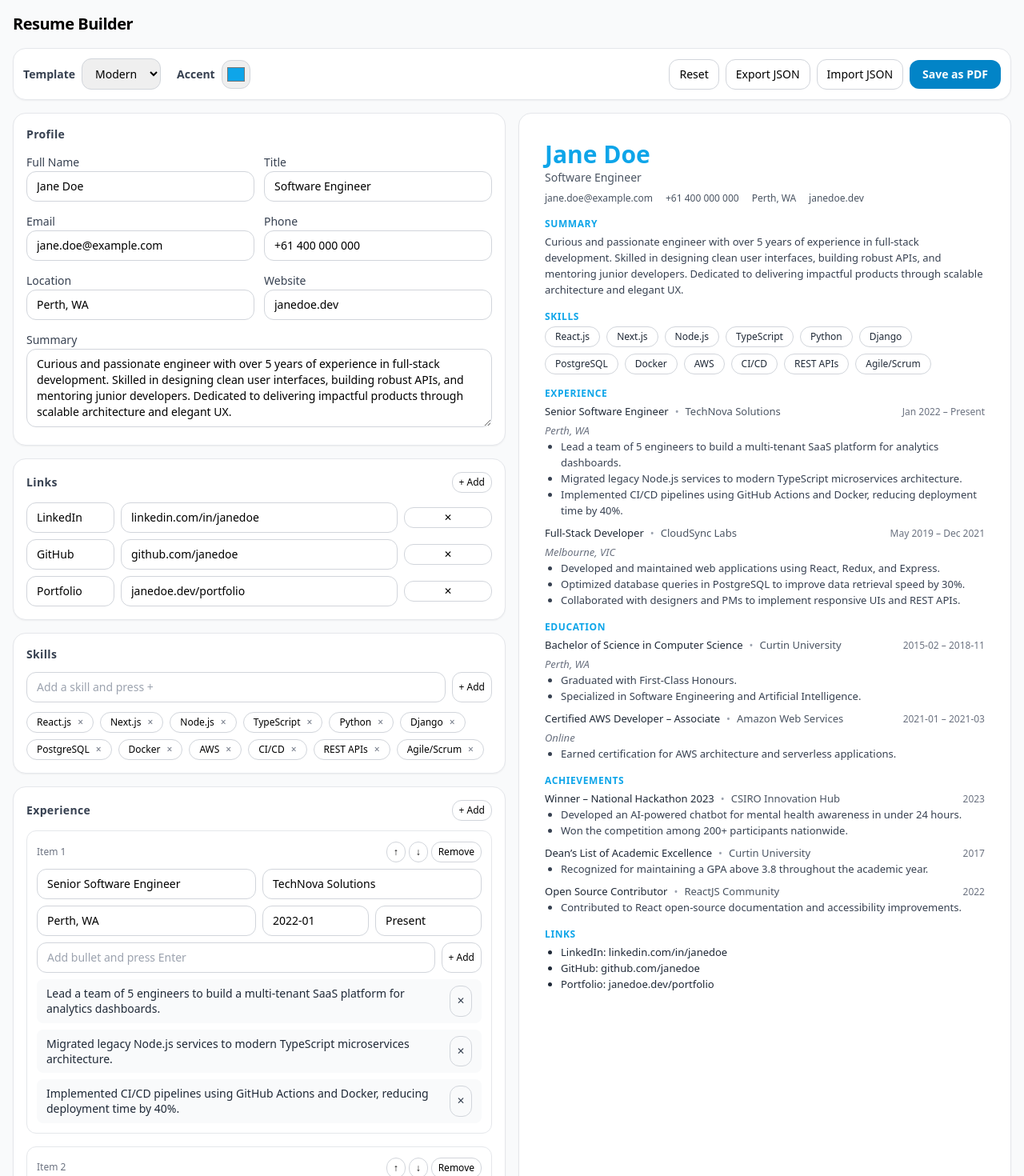
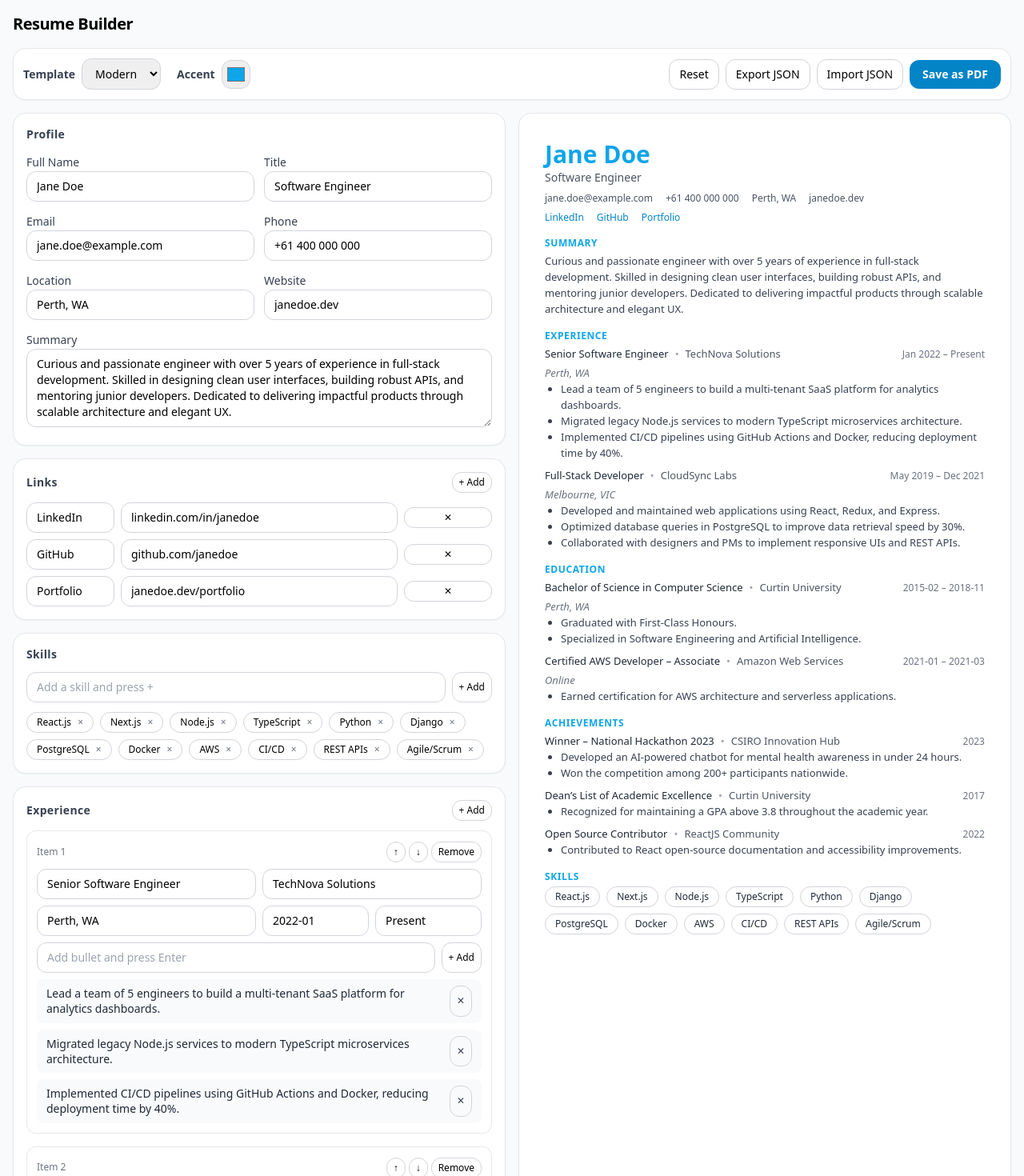
Before and after one commit to axcel-blade/resume-builder, a React (Vite) app: page / in a window 1280 px wide. Shown: the top 1470 px of the page at 80% size. Built offline with nearby package versions, Linux system fonts and the light colour scheme.

Commit message:
Refactor LinksEditor and TemplateModern components to merge and reorganize existing functionality.

```diff
--- a/src/components/LinksEditor.jsx
+++ b/src/components/LinksEditor.jsx
@@ -4,18 +4,49 @@ import { SectionCard, IconButton, Text } from "./SharedInputs";
 const uid = () => (crypto.randomUUID?.() ?? Math.random().toString(36).slice(2));
 
 export default function LinksEditor({ data, set }) {
-    const add = () => set({ links: [...data.links, { id: uid(), label: "", url: "" }] });
-    const upd = (i, patch) => set({ links: data.links.map((l, idx) => (idx === i ? { ...l, ...patch } : l)) });
-    const del = (i) => set({ links: data.links.filter((_, idx) => idx !== i) });
+    const add = () =>
+        set({
+        links: [...data.links, { id: uid(), label: "", url: "" }],
+        });
+
+    const upd = (i, patch) =>
+        set({
+        links: data.links.map((l, idx) => (idx === i ? { ...l, ...patch } : l)),
+        });
+
+    const del = (i) =>
+        set({
+        links: data.links.filter((_, idx) => idx !== i),
+        });
+
+    const handleKey = (e, i) => {
+        if (e.key === "Enter") {
+        e.preventDefault();
+        if (i === data.links.length - 1) add(); // auto add new row at end
+        }
+    };
 
     return (
         <SectionCard title="Links" action={<IconButton onClick={add}>+ Add</IconButton>}>
         <div className="space-y-2">
             {data.links.map((l, i) => (
             <div key={l.id} className="grid grid-cols-5 items-center gap-2">
-                <Text value={l.label} onChange={(v) => upd(i, { label: v })} placeholder="Label" />
-                <Text value={l.url} onChange={(v) => upd(i, { url: v })} placeholder="URL" className="col-span-3" />
-                <IconButton onClick={() => del(i)}>✕</IconButton>
+                <Text
+                value={l.label}
+                onChange={(v) => upd(i, { label: v })}
+                onKeyDown={(e) => handleKey(e, i)}
+                placeholder="Label (e.g. LinkedIn)"
+                />
+                <Text
+                value={l.url}
+                onChange={(v) => upd(i, { url: v })}
+                onKeyDown={(e) => handleKey(e, i)}
+                placeholder="URL (e.g. linkedin.com/in/janedoe)"
+                className="col-span-3"
+                />
+                <IconButton title="Remove" onClick={() => del(i)}>
+                ✕
+                </IconButton>
             </div>
             ))}
         </div>
--- a/src/components/TemplateModern.jsx
+++ b/src/components/TemplateModern.jsx
@@ -1,5 +1,11 @@
 import React from "react";
-import { Header, Section, ExperienceBlock, EducationBlock, AchievementsBlock } from "./TemplateSharedParts";
+import {
+  Header,
+  Section,
+  ExperienceBlock,
+  EducationBlock,
+  AchievementsBlock,
+} from "./TemplateSharedParts";
 
 export default function TemplateModern({ data }) {
   const accent = data.meta.accent;
@@ -7,47 +13,88 @@ export default function TemplateModern({ data }) {
 
   return (
     <div className="p-8 text-[14px] leading-5">
-        <Header profile={profile} accent={accent} />
+      {/* 👤 Header with Links merged into Profile */}
+      <div className="mb-4">
+        <h1 className="text-3xl font-bold leading-tight" style={{ color: accent }}>
+          {profile.fullName}
+        </h1>
+        <div className="text-sm text-gray-600">{profile.title}</div>
 
+        {/* Contact Info */}
+        <div className="mt-2 flex flex-wrap gap-x-4 gap-y-1 text-xs text-gray-600">
+          {profile.email && <span>{profile.email}</span>}
+          {profile.phone && <span>{profile.phone}</span>}
+          {profile.location && <span>{profile.location}</span>}
+          {profile.website && <span>{profile.website}</span>}
+        </div>
+
+        {/* Inline Links (Merged from previous Links section) */}
+        {data.links?.length > 0 && (
+          <div className="mt-2 flex flex-wrap gap-x-4 gap-y-1 text-xs text-gray-600">
+            {data.links.map((l) => (
+              <a
+                key={l.id}
+                href={l.url.startsWith("http") ? l.url : `https://${l.url}`}
+                target="_blank"
+                rel="noreferrer"
+                className="hover:underline text-sky-600 print:no-underline"
+              >
+                {l.label}
+              </a>
+            ))}
+          </div>
+        )}
+      </div>
+
+      {/* 🧾 Summary */}
       {profile.summary && (
         <Section title="Summary" accent={accent}>
-            <p className="text-[13px] text-gray-700">{profile.summary}</p>
+          <p className="text-[13px] text-gray-700 whitespace-pre-wrap break-words">
+            {profile.summary}
+          </p>
         </Section>
       )}
 
+      {/* 💼 Experience */}
+      {data.experience?.length > 0 && (
+        <Section title="Experience" accent={accent}>
+          {data.experience.map((e) => (
+            <ExperienceBlock key={e.id} e={e} />
+          ))}
+        </Section>
+      )}
+
+      {/* 🎓 Education */}
+      {data.education?.length > 0 && (
+        <Section title="Education" accent={accent}>
+          {data.education.map((e) => (
+            <EducationBlock key={e.id} e={e} />
+          ))}
+        </Section>
+      )}
+
+      {/* 🏆 Achievements */}
+      {data.achievements?.length > 0 && (
+        <Section title="Achievements" accent={accent}>
+          {data.achievements.map((a) => (
+            <AchievementsBlock key={a.id} a={a} />
+          ))}
+        </Section>
+      )}
+
+      {/* 💡 Skills */}
       {data.skills?.length > 0 && (
         <Section title="Skills" accent={accent}>
           <div className="flex flex-wrap gap-2">
             {data.skills.map((s, i) => (
-                <span key={i} className="rounded-full border border-gray-300 px-3 py-1 text-xs">{s}</span>
+              <span
+                key={i}
+                className="rounded-full border border-gray-300 px-3 py-1 text-xs"
+              >
+                {s}
+              </span>
             ))}
           </div>
-            </Section>
-        )}
-
-        {data.experience?.length > 0 && (
-            <Section title="Experience" accent={accent}>
-            {data.experience.map((e) => <ExperienceBlock key={e.id} e={e} />)}
-            </Section>
-        )}
-
-        {data.education?.length > 0 && (
-            <Section title="Education" accent={accent}>
-            {data.education.map((e) => <EducationBlock key={e.id} e={e} />)}
-            </Section>
-        )}
-
-        {data.achievements?.length > 0 && (
-            <Section title="Achievements" accent={accent}>
-            {data.achievements.map((a) => <AchievementsBlock key={a.id} a={a} />)}
-            </Section>
-        )}
-
-        {data.links?.length > 0 && (
-            <Section title="Links" accent={accent}>
-            <ul className="ml-5 list-disc text-[13px]">
-                {data.links.map((l) => <li key={l.id}><span className="font-medium">{l.label}:</span> {l.url}</li>)}
-            </ul>
         </Section>
       )}
     </div>
```
Lines whose indentation alone changed are shown as unchanged.
